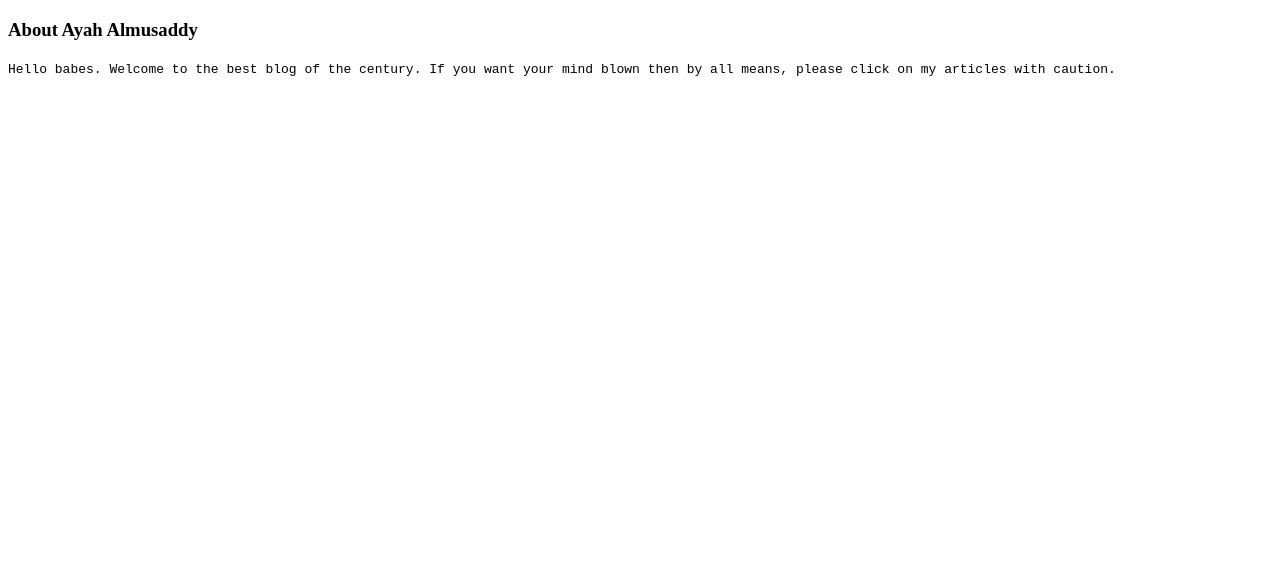
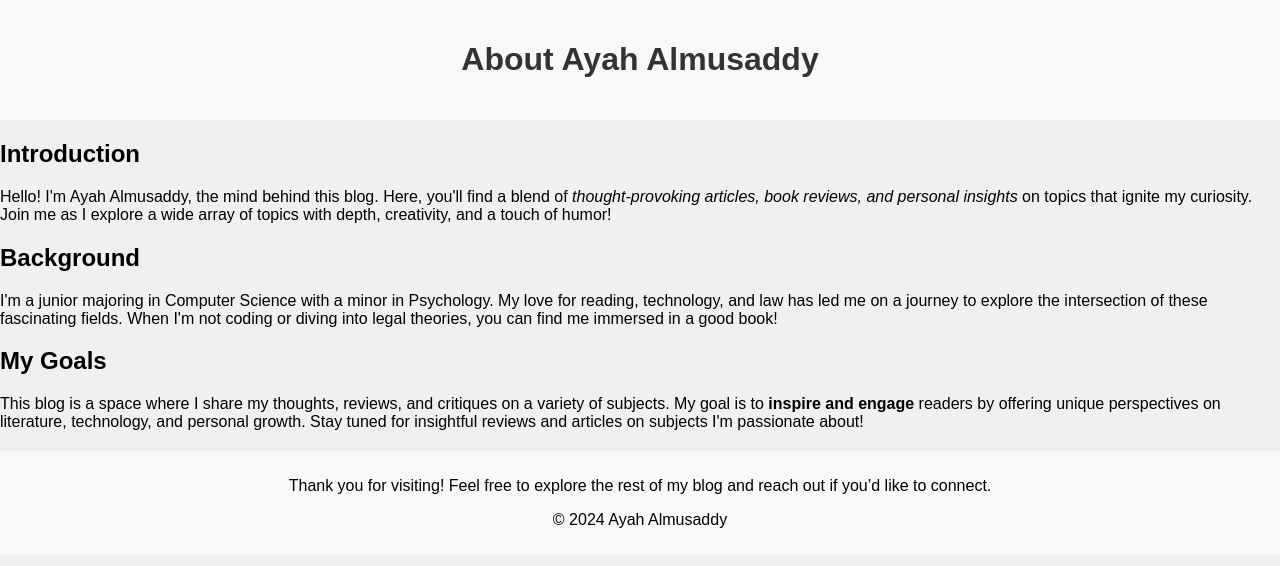
Before and after one commit to ayah-almusaddy/my-website, a plain HTML site: page about.html in a window 1280 px wide. Drawn offline with Linux system fonts and the light colour scheme.

Commit message:
about template

```diff
--- a/about.html
+++ b/about.html
@@ -3,13 +3,43 @@
     <head>
         <meta name="viewport" content="width=device-width, initial-scale=1.0">
         <title>About Me</title>
+        <link rel="stylesheet" href="style.css"> <!-- Link to your CSS file -->
     </head>
 
     <body>
-        <h3>About Ayah Almusaddy</h3>
-        <tt>Hello babes. Welcome to the best blog of the century.
-            If you want your mind blown then by all means, please click on my articles with
-            caution.</tt>
+        <header>
+            <h1>About Ayah Almusaddy</h1>
+        </header>
+
+        <section class="intro">
+            <h2>Introduction</h2>
+            <p>Hello! I'm Ayah Almusaddy, the mind behind this blog.
+                Here, you'll find a blend of <em>thought-provoking articles, book reviews,
+                    and personal insights</em> on topics that ignite my curiosity.
+                    Join me as I explore a wide array of topics with depth, creativity, and a
+                    touch of humor!</p>
+        </section>
+
+        <section class="background">
+            <h2>Background</h2>
+            <p>I'm a junior majoring in Computer Science with a minor in Psychology.
+                My love for reading, technology, and law has led me on a journey to explore the
+                intersection of these fascinating fields. When I'm not coding or diving into legal
+                theories, you can find me immersed in a good book!</p>
+        </section>
+
+        <section class="goals">
+            <h2>My Goals</h2>
+            <p>This blog is a space where I share my thoughts, reviews, and critiques on a variety
+                 of subjects. My goal is to <strong>inspire and engage</strong> readers by offering
+                  unique perspectives on literature, technology, and personal growth. Stay tuned for
+                   insightful reviews and articles on subjects I'm passionate about!</p>
+        </section>
+
+        <footer>
+            <p>Thank you for visiting! Feel free to explore the rest of my blog and reach out
+                 if you’d like to connect.</p>
+            <p>&copy; 2024 Ayah Almusaddy</p>
+        </footer>
     </body>
-
 </html>
```
